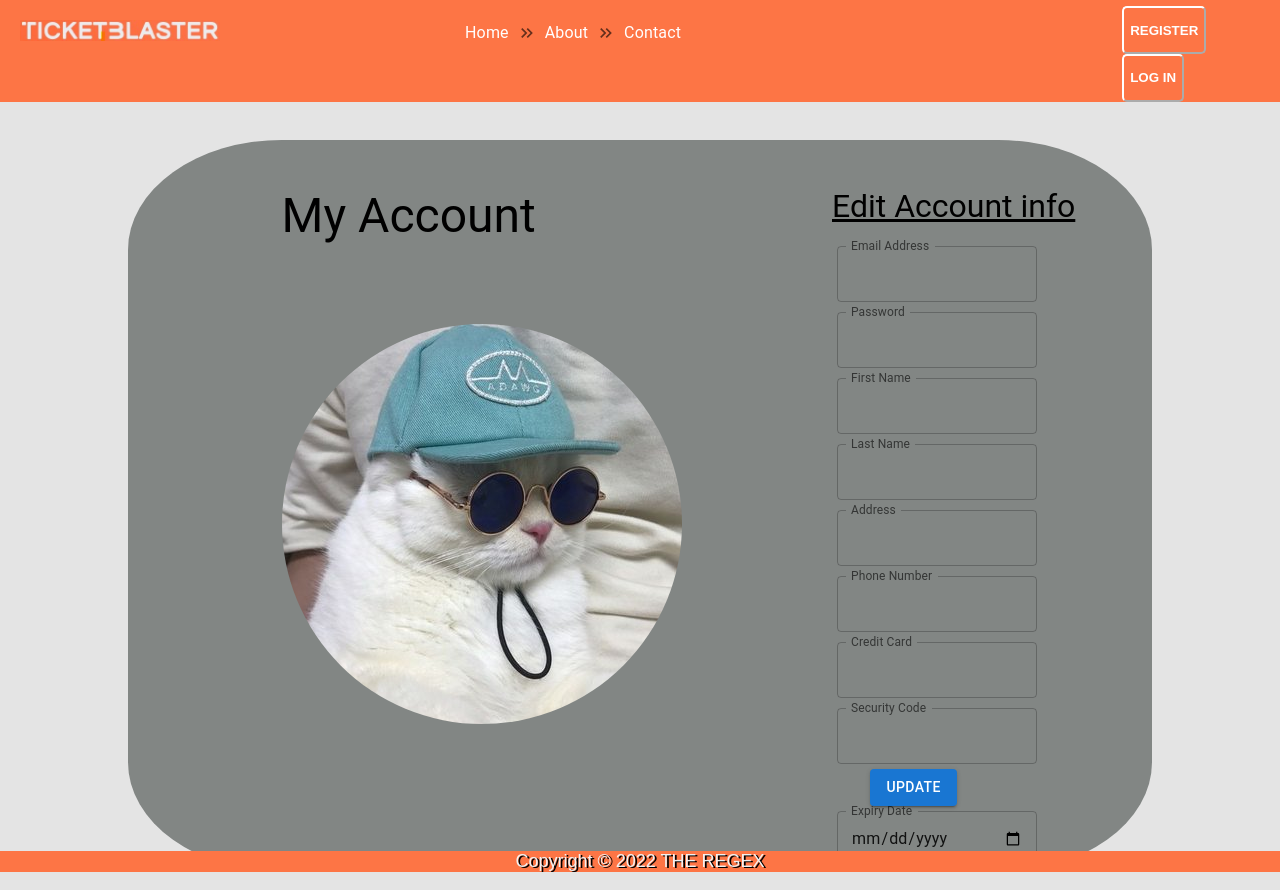
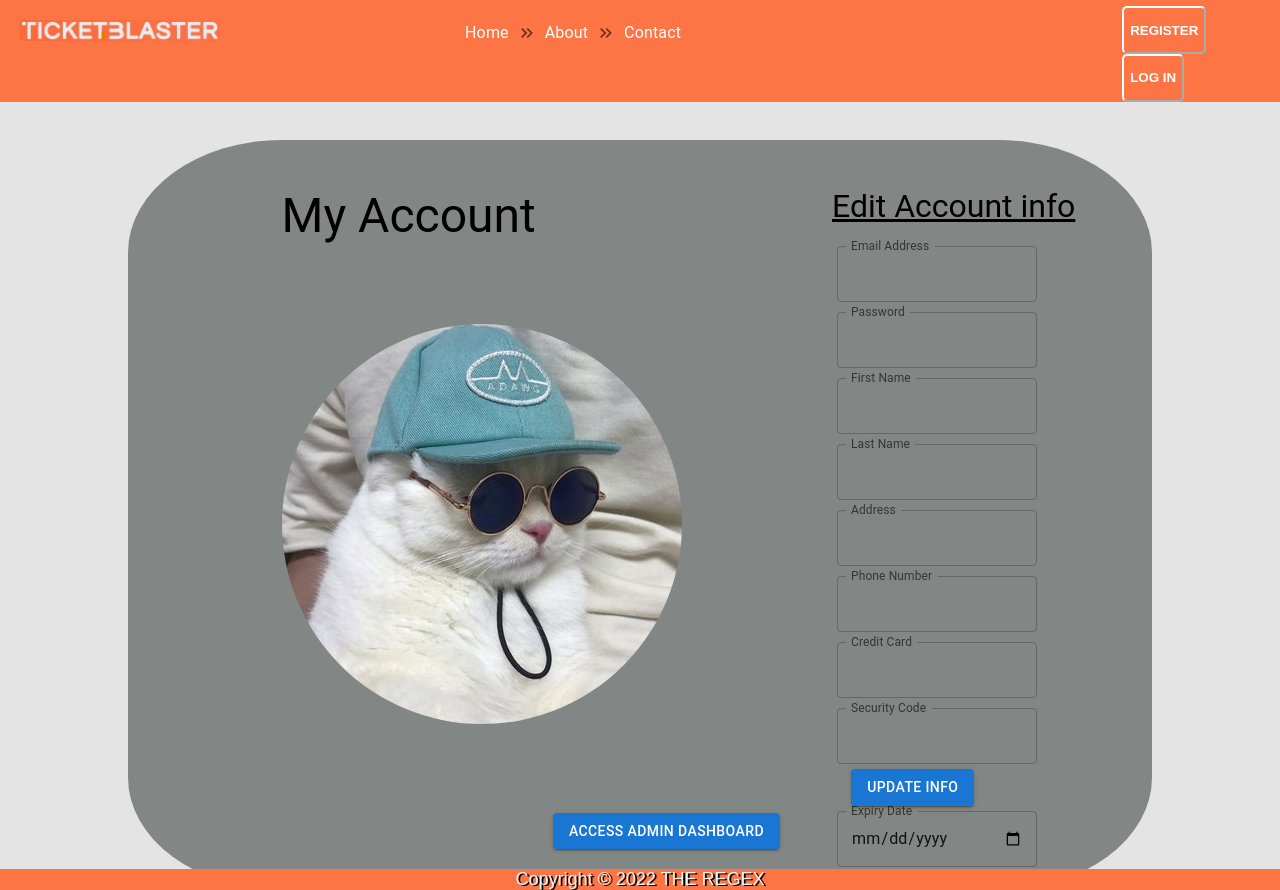
Before and after one commit to ChristopherPerrault/ticketblaster, a React (Create React App) app in the folder frontend/: page /account in a window 1280 px wide. Built offline with nearby package versions, Linux system fonts and the light colour scheme; no server answers; a web font is replaced by a local one.

Commit message:
admin access button

```diff
--- a/frontend/src/components/EditProfileForm.js
+++ b/frontend/src/components/EditProfileForm.js
@@ -2,7 +2,7 @@ import React, { useEffect, useRef, useState } from "react";
 import { useNavigate } from "react-router-dom";
 import "./Profile.css";
 
-import { Button, Typography, TextField } from "@mui/material";
+import { Button, Typography, TextField, ButtonBase } from "@mui/material";
 
 function EditProfilehtmlForm() {
 
@@ -177,8 +177,8 @@ function EditProfilehtmlForm() {
           onChange={(e) => setSecurityCode(e.target.value)}
         />
 
-        <Button type="submit" variant="contained" style={{ marginLeft: "12%" }}>
-          Update
+        <Button type="submit" variant="contained" style={{ marginLeft: "6%" }}>
+          Update Info
         </Button>
         <br />
 
@@ -194,9 +194,15 @@ function EditProfilehtmlForm() {
 
         <br />
       </form>
-      <button id="adminCheck" onClick={adminClick} style={{display:"none"}}>
-        Admin
-      </button>
+
+      <Button
+        variant="contained"
+        id="adminCheck"
+        onClick={adminClick}
+        style={{ marginLeft: "-17%", marginTop:"-20%" }}
+      >
+        ACCESS ADMIN DASHBOARD
+      </Button>
     </div>
   );
 }
```
